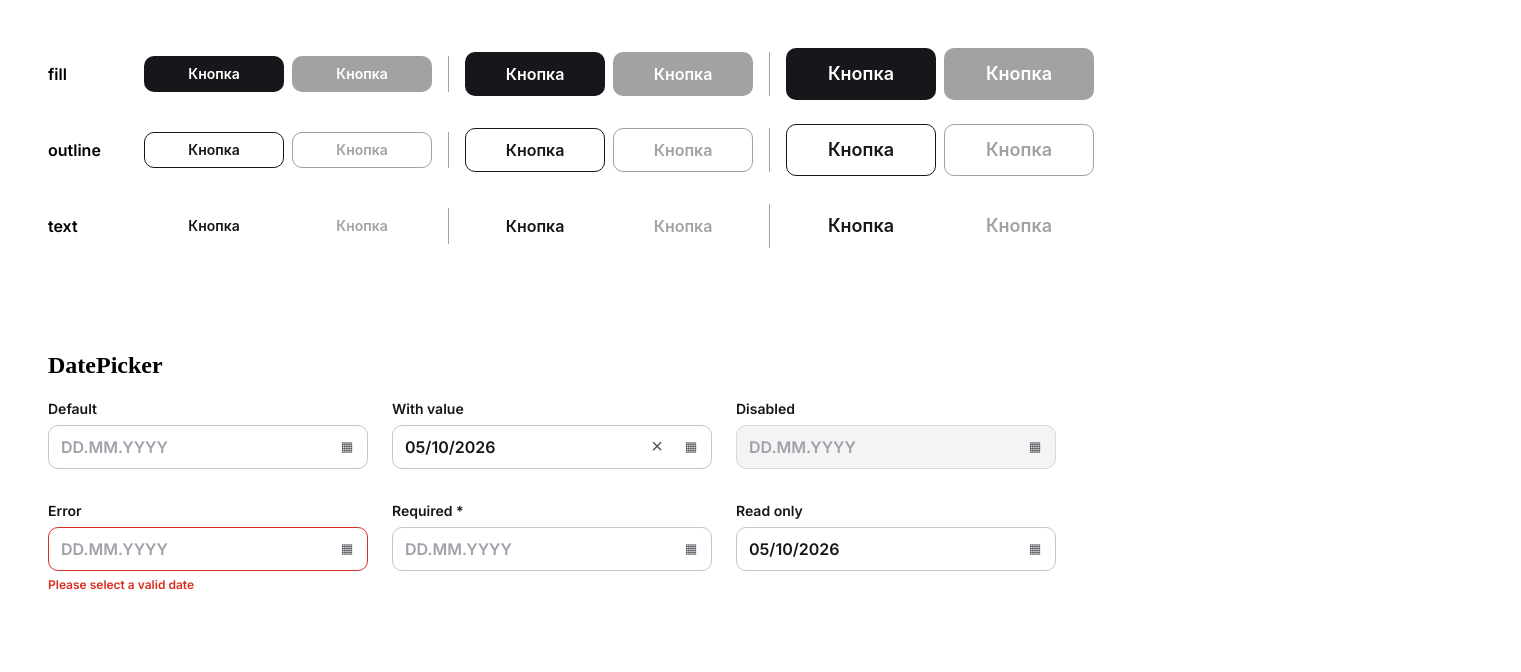
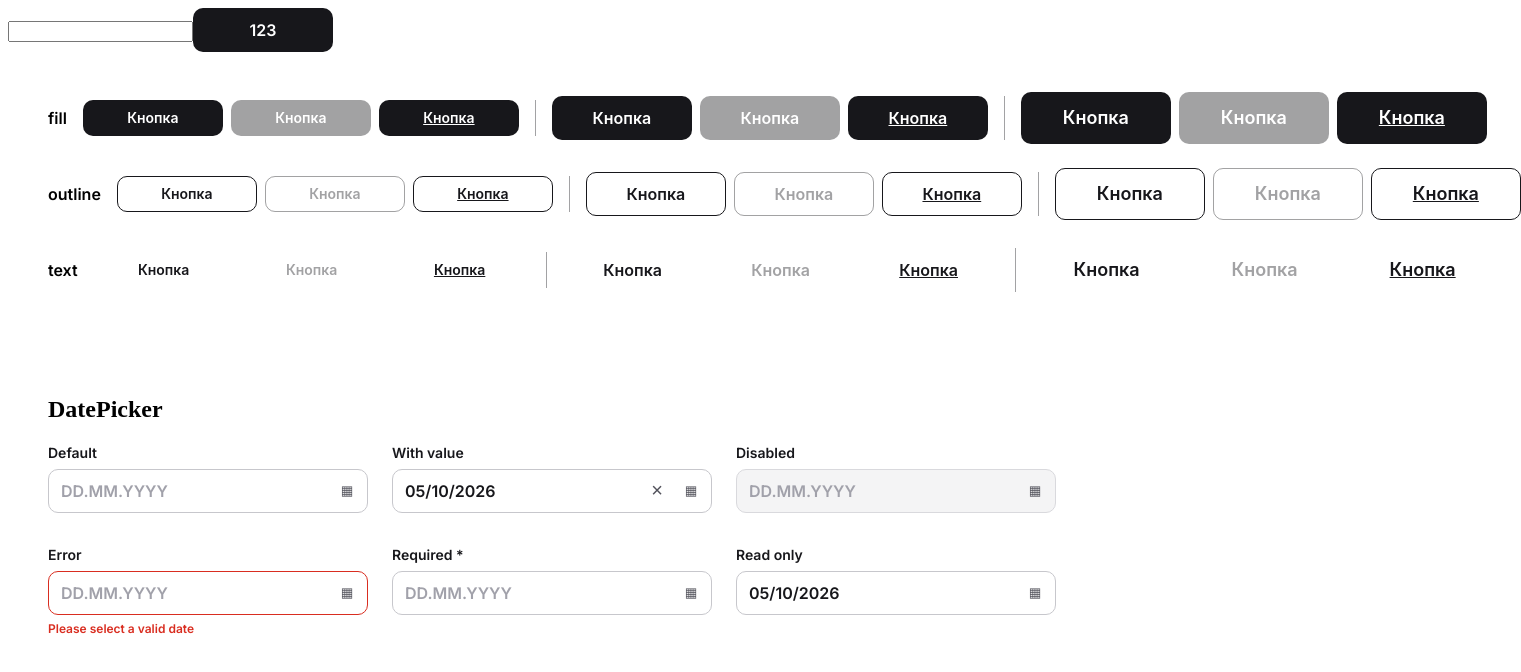
Before and after one commit to aynats/my-ui-course-lib, a React (Vite) app: page / in a window 1280 px wide. Shown: the top 672 px of the page, 1521 px wide, since content can reach past the window. Built offline with nearby package versions, Linux system fonts and the light colour scheme; a web font is replaced by a local one.

Commit message:
button to a

```diff
--- a/src/App.tsx
+++ b/src/App.tsx
@@ -5,21 +5,29 @@ import './App.css';
 
 import { DatePicker } from './components/DatePicker/DatePicker';
 import './styles/DatePicker.variables.css';
+import React from 'react';
 
 function App() {
   const variants = ['fill', 'outline', 'text'] as const;
   const sizes = ['S', 'M', 'L'] as const;
 
+  const testRef = React.useRef(null);
+  const testInputRef = React.useRef<HTMLInputElement>(null);
   return (
     <>
+      <input type="text" ref={testInputRef}></input>
+      <Button ref={testRef} onClick={() => console.log(testRef.current)}>
+        123
+      </Button>
       <div className="button-wrapper">
         {variants.map((variant) => (
           <div className="button-row" key={variant}>
             <div className="row-title">{variant}</div>
             {sizes.map((size) => (
               <div className="button-item" key={size}>
-                <Button variant={variant} size={size}>Кнопка</Button>
+                <Button variant={variant} size={size} as='button'>Кнопка</Button>
                 <Button variant={variant} size={size} disabled>Кнопка</Button>
+                <Button variant={variant} size={size} as='a' href='/'>Кнопка</Button>
               </div>
             ))}
           </div>
--- a/src/components/Button/Button.module.css
+++ b/src/components/Button/Button.module.css
@@ -9,8 +9,12 @@
 	font-family: var(--btn-font-family);
 	font-weight: var(--btn-font-weight);
 	cursor: pointer;
-	outline: none;
 	white-space: nowrap;
+}
+
+.button:focus-visible {
+	outline-color: var(--outline-color);
+	outline-offset: 4px;
 }
 
 .size-S {
@@ -28,7 +32,6 @@
   font-size: var(--btn-M-font-size);
   line-height: var(--btn-M-line-height);
 }
-
 
 .size-L {
   height: var(--btn-L-height);
--- a/src/components/Button/Button.tsx
+++ b/src/components/Button/Button.tsx
@@ -1,20 +1,34 @@
-import React from 'react';
+import React, { type ComponentPropsWithRef } from 'react';
 import styles from './Button.module.css';
 
 export type ButtonVariant = 'fill' | 'outline' | 'text';
 export type ButtonSize = 'S' | 'M' | 'L';
 
-export interface ButtonProps extends React.ButtonHTMLAttributes<HTMLButtonElement> {
+type BaseButtonProps = {
   variant?: ButtonVariant;
   size?: ButtonSize;
   children: React.ReactNode;
-}
+};
+
+// 2. Пропсы конкретно для кнопки
+type AsButtonProps = BaseButtonProps & ComponentPropsWithRef<'button'> & {
+  as?: 'button';
+};
+
+// 3. Пропсы конкретно для ссылки
+type AsLinkProps = BaseButtonProps & ComponentPropsWithRef<'a'> & {
+  as: 'a'; // Для ссылки этот пропс обязателен
+};
+
+// 4. Объединяем их: теперь компонент может быть либо одним, либо другим
+export type ButtonProps = AsButtonProps | AsLinkProps;
 
 export const Button = ({
   variant = 'fill',
   size = 'M',
   className = '',
   children,
+  as = 'button',
   ...rest
 }: ButtonProps) => {
   const buttonClasses = [
@@ -24,12 +38,14 @@ export const Button = ({
     className,
   ].filter(Boolean).join(' ');
 
+  const Tag = as as React.ElementType;
+
   return (
-    <button
+    <Tag
       className={buttonClasses}
       {...rest}
     >
       {children}
-    </button>
+    </Tag>
   );
 };
--- a/src/styles/variables.css
+++ b/src/styles/variables.css
@@ -1,4 +1,6 @@
 :root {
+  --outline-color: #17171B;
+
   --btn-fill-bg: #17171B;
   --btn-fill-bg-hover: #2D2D33;
   --btn-fill-bg-active: #050506;
```
Lines whose indentation alone changed are shown as unchanged.
